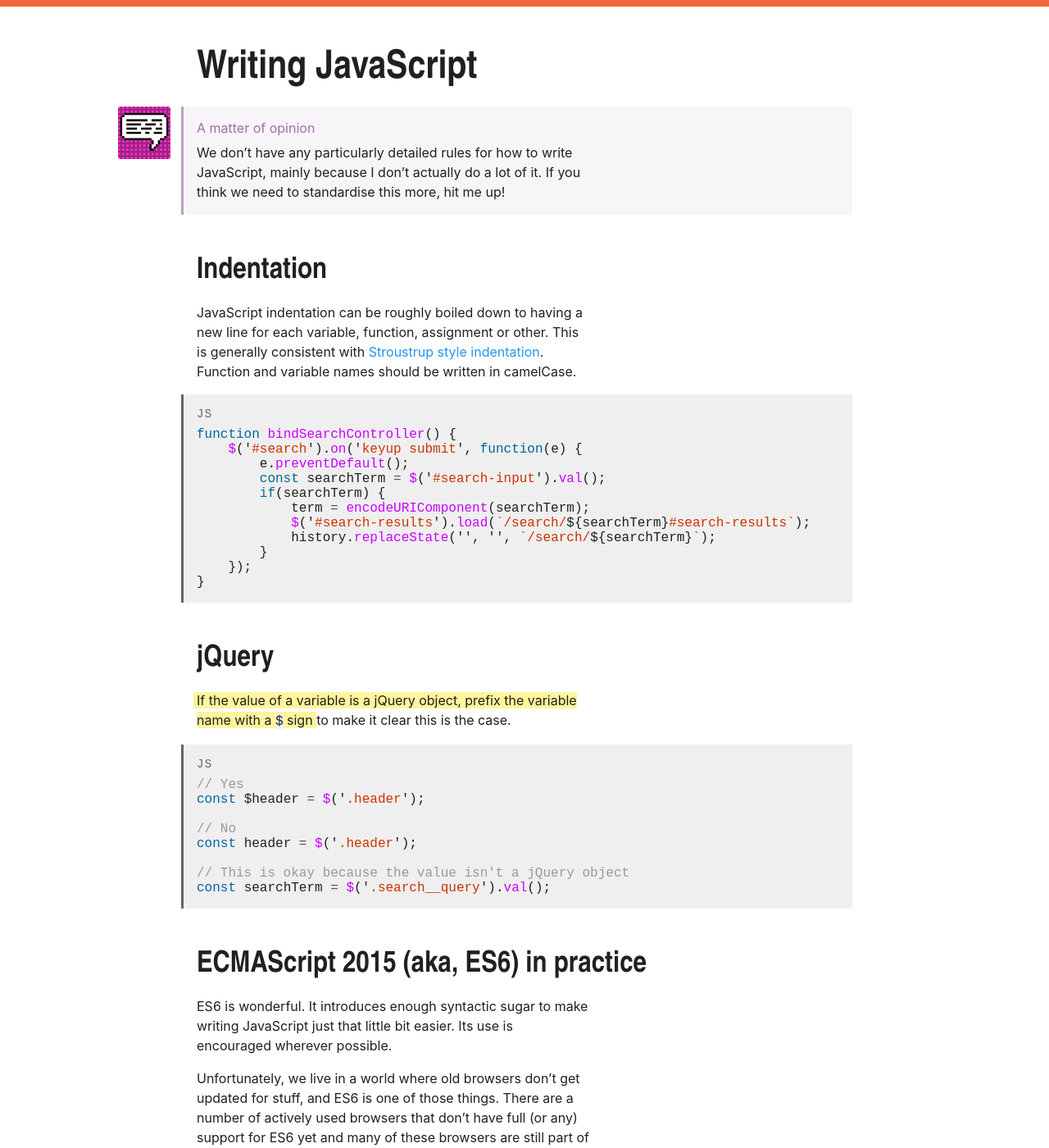
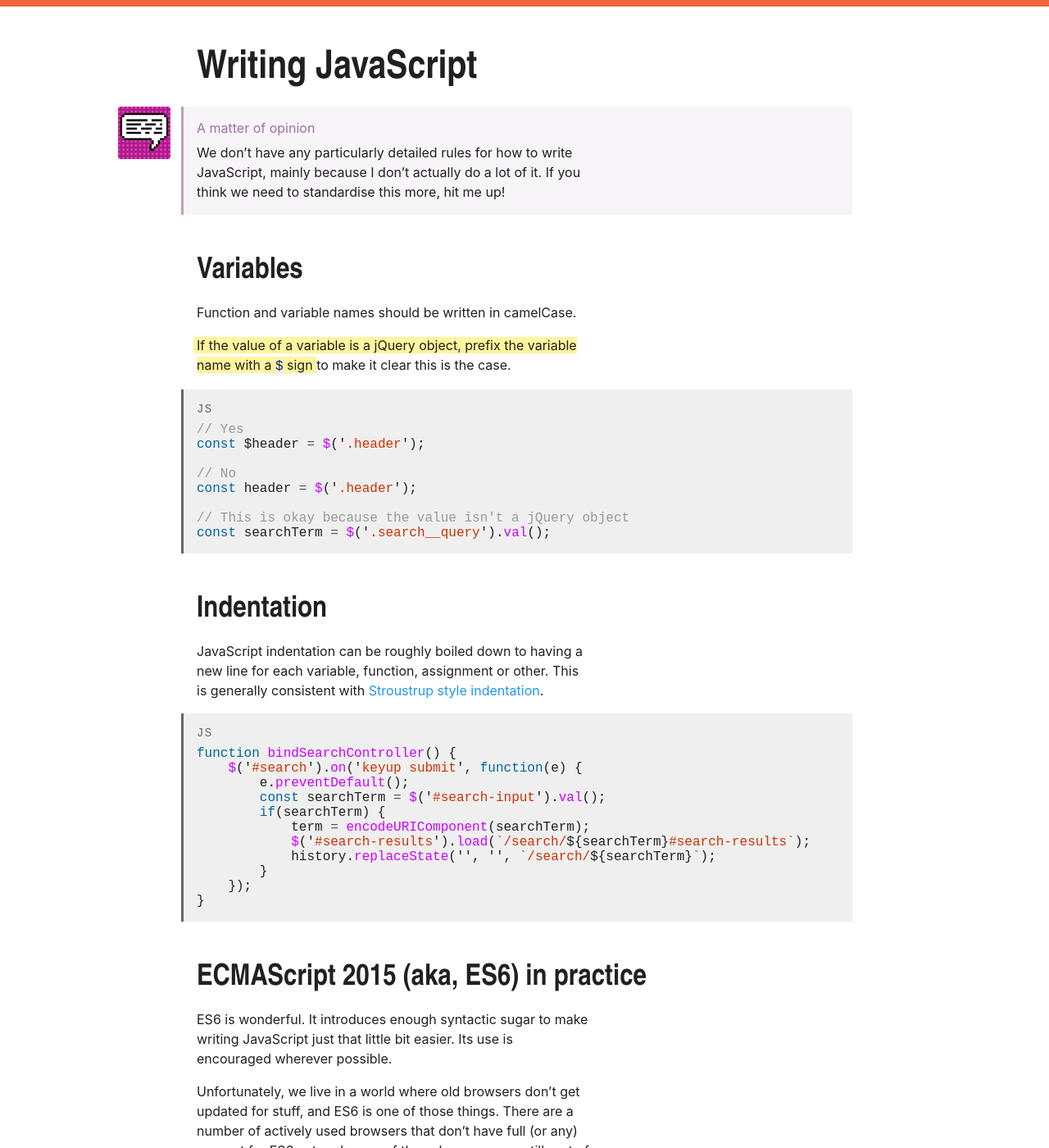
Before and after one commit to querkmachine/FSFrontEndDocs, a Jekyll site: the page built from authoring-guidelines/writing-javascript.md, in a window 1280 px wide and 1400 px high. Shown: the whole window at 82% size. Built offline with Jekyll 4.4.1, drawn with Linux system fonts in a browser that asks for light colours; some web fonts are replaced; some of the changed lines change nothing that is shown.

Commit message:
Rearrange JS authoring guidelines

```diff
--- a/authoring-guidelines/writing-javascript.md
+++ b/authoring-guidelines/writing-javascript.md
@@ -7,9 +7,26 @@ title: Writing JavaScript
 We don't have any particularly detailed rules for how to write JavaScript, mainly because I don't actually do a lot of it. If you think we need to standardise this more, hit me up!
 </aside>
 
+## Variables
+
+Function and variable names should be written in camelCase.
+
+**If the value of a variable is a jQuery object, prefix the variable name with a `$` sign** to make it clear this is the case.
+
+{% highlight js %}
+// Yes
+const $header = $('.header');
+
+// No
+const header = $('.header');
+
+// This is okay because the value isn't a jQuery object
+const searchTerm = $('.search__query').val();
+{% endhighlight %}
+
 ## Indentation
 
-JavaScript indentation can be roughly boiled down to having a new line for each variable, function, assignment or other. This is generally consistent with [Stroustrup style indentation](https://en.wikipedia.org/wiki/Indent_style#Variant:_Stroustrup). Function and variable names should be written in camelCase.
+JavaScript indentation can be roughly boiled down to having a new line for each variable, function, assignment or other. This is generally consistent with [Stroustrup style indentation](https://en.wikipedia.org/wiki/Indent_style#Variant:_Stroustrup).
 
 {% highlight js %}
 function bindSearchController() {
@@ -25,21 +42,6 @@ function bindSearchController() {
 }
 {% endhighlight %}
 
-## jQuery
-
-**If the value of a variable is a jQuery object, prefix the variable name with a `$` sign** to make it clear this is the case.
-
-{% highlight js %}
-// Yes
-const $header = $('.header');
-
-// No
-const header = $('.header');
-
-// This is okay because the value isn't a jQuery object
-const searchTerm = $('.search__query').val();
-{% endhighlight %}
-
 ## ECMAScript 2015 (aka, ES6) in practice
 
 ES6 is wonderful. It introduces enough syntactic sugar to make writing JavaScript just that little bit easier. Its use is encouraged wherever possible.
```
